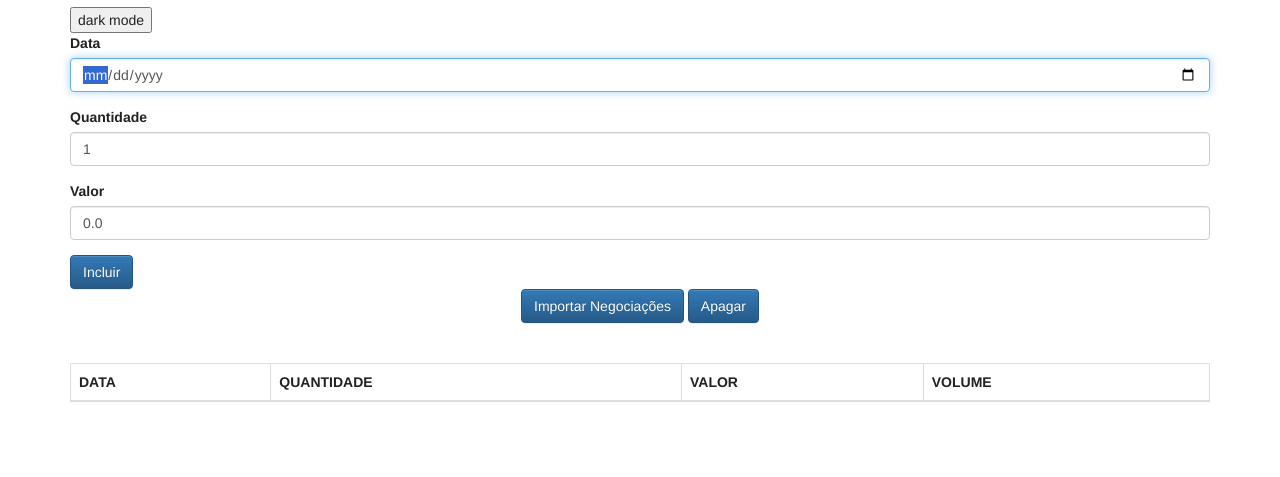
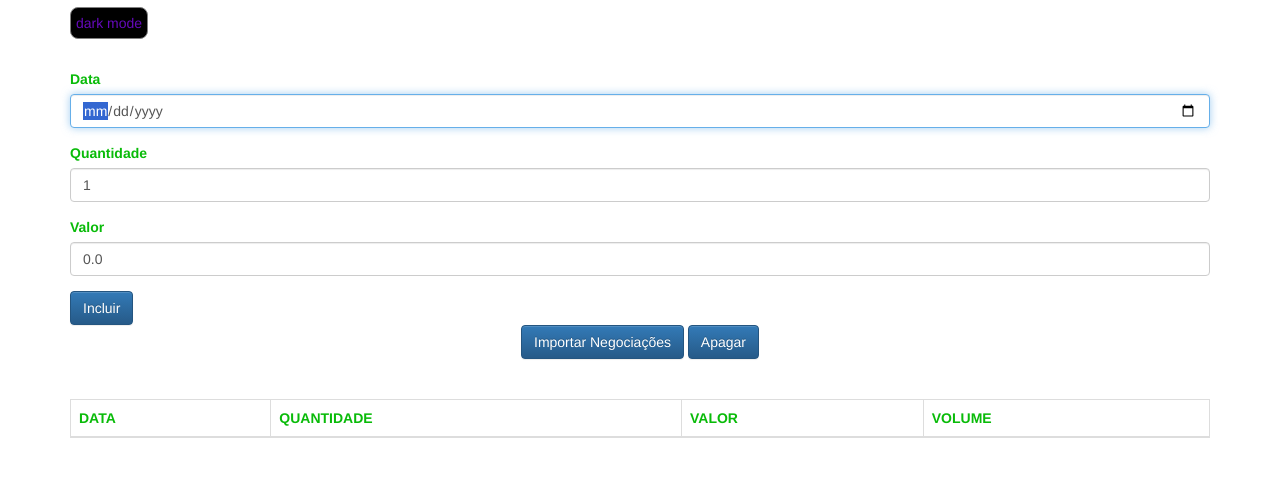
Before and after one commit to josiasmartins/javaScript-browser-patterns, a plain HTML site: page aluraframe/client/index.html in a window 1280 px wide. Shown: the part 63-540 px from the top of the page. Drawn offline with Linux system fonts and the light colour scheme.

Commit message:
modificado o dark-mode no projeto

```diff
--- a/aluraframe/client/css/style.css
+++ b/aluraframe/client/css/style.css
@@ -1,14 +1,46 @@
 :root {
     --primary-color: #fff;
     --secundary-color: #212121;
+    --ternary-color: rgb(9, 187, 9);
+    --quaternary-color: white;
 }
 
 .dark-theme {
-    --primary-color: #000106;
+    --primary-color: rgb(13, 17, 23);
     --secundary-color: #fff;
+    --ternary-color: rgb(101, 9, 187);
+    --quaternary-color: rgb(22, 27, 34)
 }
 
 body {
     background-color: var(--primary-color);
     color: var(--secundary-color);
 }
+
+.button {
+    display: flex;
+    position: relative;
+    margin-bottom: 3rem;
+    padding: 0.5rem 0.5rem;
+    color: var(--ternary-color);
+    background: black;
+    border-radius: 8px;
+    border: 1px solid gray;
+}
+.button:hover {
+    color: orangered;
+    background: black;
+    border: 1px solid gray
+}
+
+.form {
+    color: var(--ternary-color);
+}
+
+table {
+    color: var(--ternary-color);
+}
+
+.form-group input {
+    background: var(--quaternary-color);
+}
--- a/aluraframe/client/index.html
+++ b/aluraframe/client/index.html
@@ -11,7 +11,7 @@
 <body class="container">
 
     <h1 class="text-center">Negociações</h1>
-    <button class="dark-theme">dark mode</button>
+    <button class="dark-theme button">dark mode</button>
 
     <form class="form">
 
```
